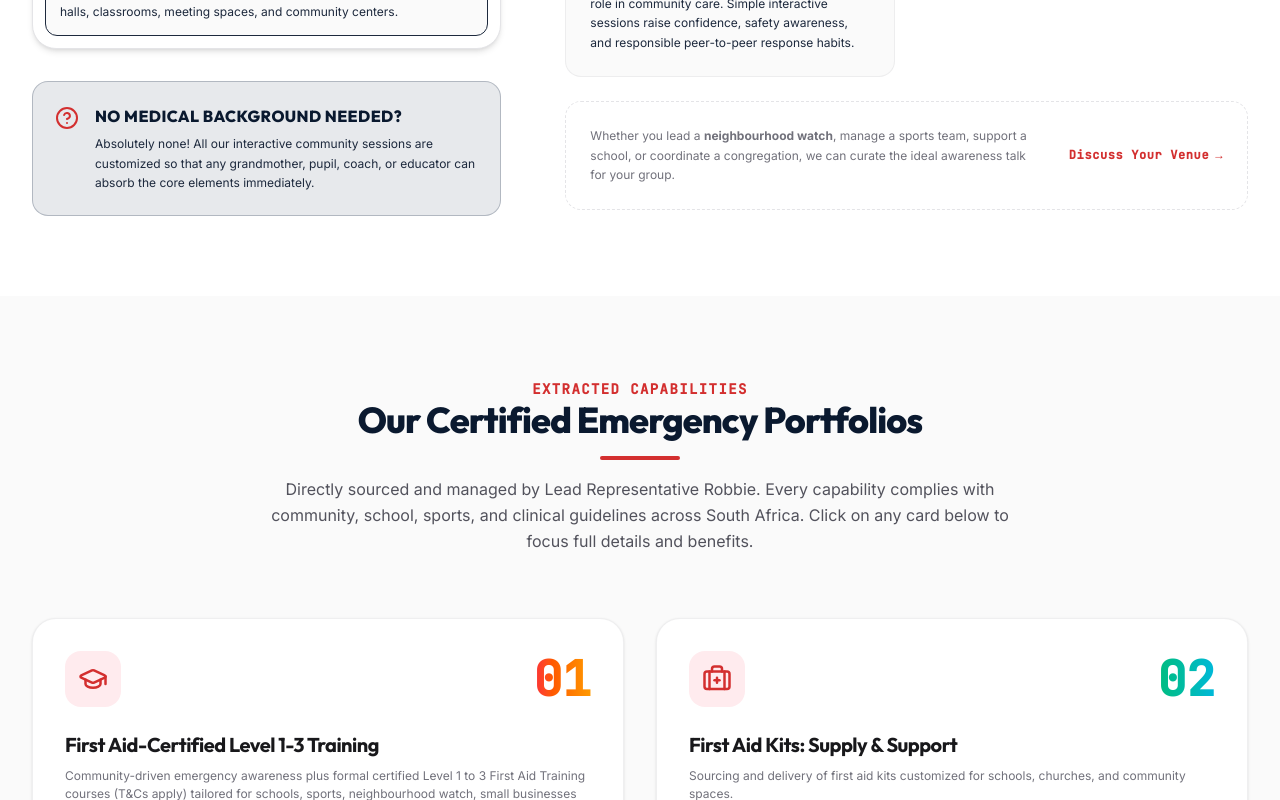
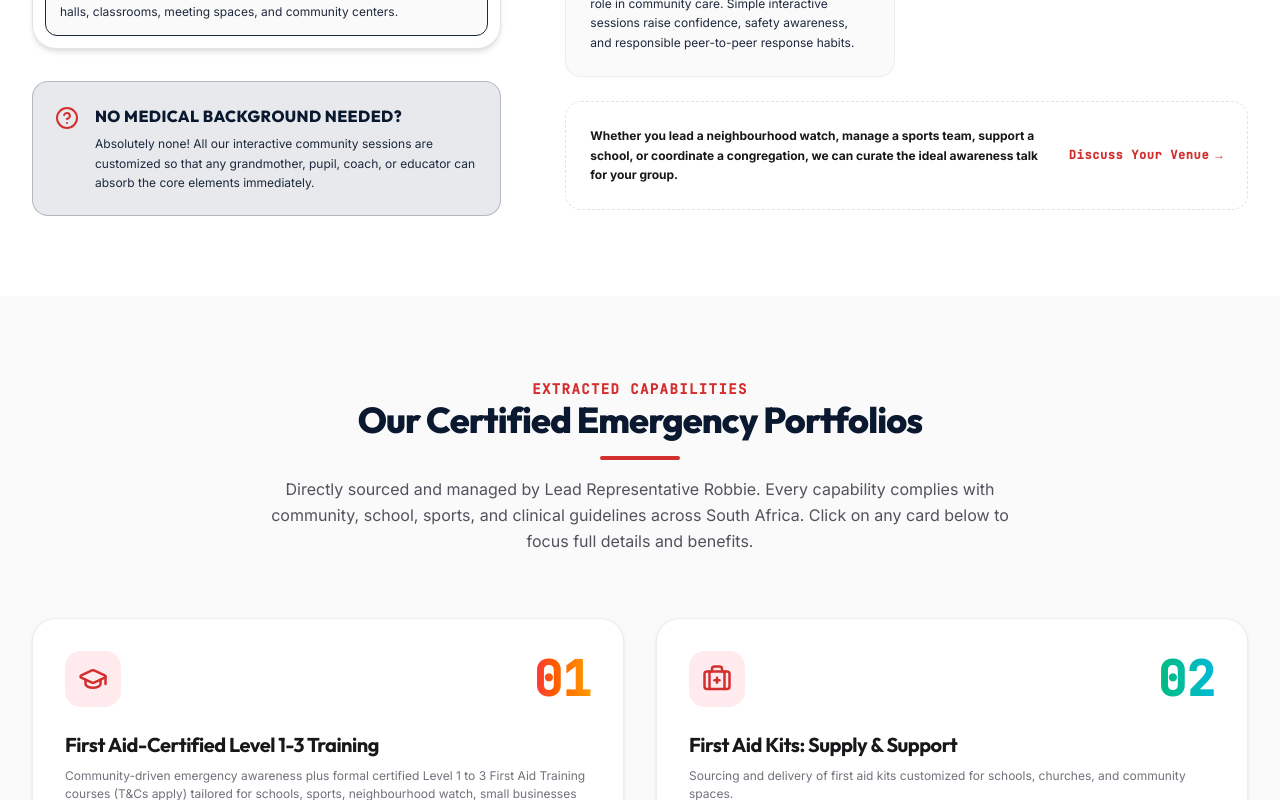
Before and after one commit to Benji871177/lifeline-communicare, a React (Vite) app: page / in a window 1280 px wide. Shown: the part 2100-2900 px from the top of the page. Built offline with nearby package versions, Linux system fonts and the light colour scheme.

Commit message:
style: update and standardize legal disclaimers
Refine typography in the impact section and consolidate consistent medical liability disclaimers across the footer and preparedness portal for better regulatory clarity.

```diff
--- a/src/components/CommunityImpactSection.tsx
+++ b/src/components/CommunityImpactSection.tsx
@@ -150,8 +150,8 @@ export default function CommunityImpactSection() {
 
             {/* Bottom summary encouragement note */}
             <div className="p-6 bg-zinc-90 w-full border border-dashed border-zinc-200 rounded-2xl flex flex-col sm:flex-row items-center justify-between gap-4 text-left">
-              <p className="text-xs text-zinc-500 max-w-md font-sans leading-relaxed">
-                Whether you lead a <strong>neighbourhood watch</strong>, manage a sports team, support a school, or coordinate a congregation, we can curate the ideal awareness talk for your group.
+              <p className="text-xs text-zinc-900 max-w-md font-sans font-bold leading-relaxed">
+                Whether you lead a neighbourhood watch, manage a sports team, support a school, or coordinate a congregation, we can curate the ideal awareness talk for your group.
               </p>
               <a
                 href="#contact"
--- a/src/components/Footer.tsx
+++ b/src/components/Footer.tsx
@@ -151,6 +151,15 @@ export default function Footer({ onPageChange }: FooterProps) {
             <span className="text-[10px] font-bold font-mono text-brand-red uppercase tracking-wider">Company Legal Disclaimer &amp; Regulatory Notice</span>
           </div>
 
+          <div className="p-5 rounded-2xl bg-[#cc0000]/5 border border-[#cc0000]/10 text-left max-w-5xl">
+            <p className="text-xs text-zinc-300 leading-relaxed">
+              <strong className="text-brand-red">DISCLAIMER:</strong> Lifeline Communi-care (Pty) Ltd provides emergency awareness and preparedness information for educational purposes only. The content is not a substitute for professional medical training, advice, diagnosis or treatment. In any emergency, always call <strong className="text-white">112</strong> or <strong className="text-white">021 480 7700 (Toll Free)</strong> immediately.
+              <span className="block mt-2 text-zinc-400">
+                Lifeline Communi-care (Pty) Ltd, it's members, facilitators and associates accept no liability for any loss, injury or damage arising from the use of this information. Participation is at your own risk.
+              </span>
+            </p>
+          </div>
+
           <div className="grid grid-cols-1 sm:grid-cols-2 lg:grid-cols-4 gap-6 text-[11px] text-zinc-400 leading-relaxed text-left">
             <div className="space-y-1.5 p-4 rounded-2xl bg-white/[0.02] border border-white/5">
               <span className="font-mono font-bold text-zinc-200 text-xs block border-b border-white/5 pb-1 uppercase tracking-tight">1. Educational Scope</span>
--- a/src/components/PreparednessPortal.tsx
+++ b/src/components/PreparednessPortal.tsx
@@ -289,8 +289,10 @@ export default function PreparednessPortal({ onPageChange }: PreparednessPortalP
               <div className="flex items-center space-x-2">
                 <span className="font-mono text-[9px] font-black text-brand-accent tracking-widest uppercase">DISCLAIMER &amp; EMERGENCY POLICY NOTICE</span>
               </div>
-              <p className="text-[11px] sm:text-xs text-zinc-300 leading-relaxed max-w-4xl">
-                The information provided in our sessions is intended for educational purposes only and does not replace professional medical training or advice. In an emergency, always call <strong>112</strong> or <strong>021 480 7700 (Toll Free)</strong> immediately. Lifeline Communi-Care (Pty) Ltd and its facilitators cannot be held liable for any injury, loss or damage resulting from the use or misuse of the information provided.
+              <p className="text-[11px] sm:text-xs text-zinc-300 leading-relaxed max-w-4xl font-sans">
+                <strong>DISCLAIMER:</strong> Lifeline Communi-care (Pty) Ltd provides emergency awareness and preparedness information for educational purposes only. The content is not a substitute for professional medical training, advice, diagnosis or treatment. In any emergency, always call <strong>112</strong> or <strong>021 480 7700 (Toll Free)</strong> immediately.
+                <br className="mt-2 block" />
+                Lifeline Communi-care (Pty) Ltd, it's members, facilitators and associates accept no liability for any loss, injury or damage arising from the use of this information. Participation is at your own risk.
               </p>
             </div>
           </div>
```
